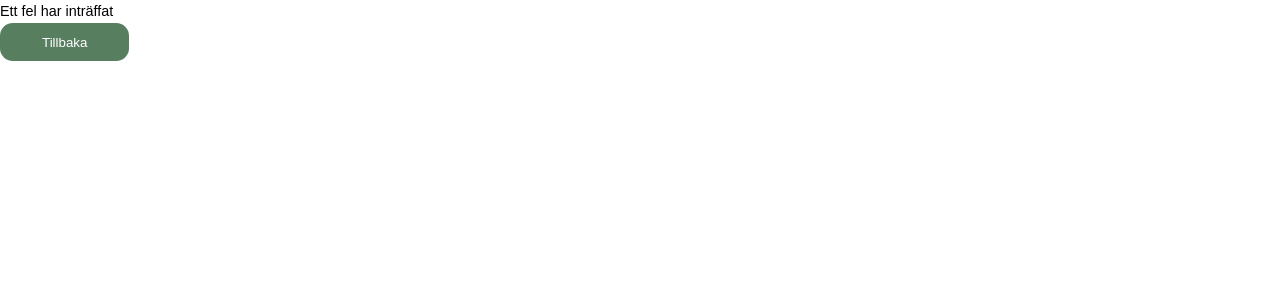
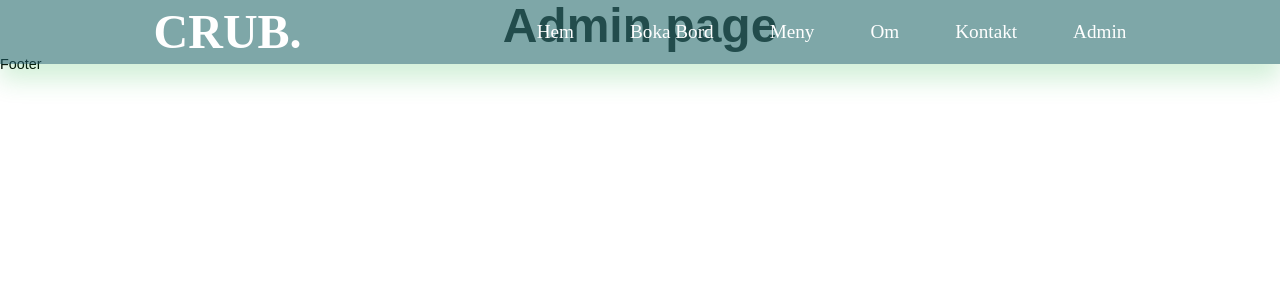
Before and after one commit to Sahra-Bile/CRUB-Restaurant-, a React (Create React App) app: page /admin in a window 1280 px wide. Shown: the top 300 px of the page. Built offline with nearby package versions, Linux system fonts and the light colour scheme; a web font is replaced by a local one.

Commit message:
start of admin page

```diff
--- /dev/null
+++ b/src/components/admin/admin.tsx
@@ -0,0 +1,6 @@
+export const Admin = () => {
+
+    return (
+        <h1>Admin page</h1>
+    );
+}
--- a/src/components/section/nav/data.ts
+++ b/src/components/section/nav/data.ts
@@ -4,5 +4,6 @@ export const data = [
   {id: 4, link: '/menu', title: 'Meny'},
   {id: 4, link: '#about', title: 'Om'},
   {id: 5, link: '/contact', title: 'Kontakt'},
+  {id: 6, link: '/admin', title: 'Admin'}
 
   ]
--- a/src/router.tsx
+++ b/src/router.tsx
@@ -1,5 +1,6 @@
 import { createBrowserRouter } from 'react-router-dom'
 import App from './App'
+import { Admin } from './components/admin/admin'
 import { Menu } from './components/menu/menu'
 import { Contact } from './components/section/contact/Contact'
 import { Home } from './components/section/home/Home'
@@ -23,6 +24,10 @@ export const router = createBrowserRouter([
       {
         path: '/menu',
         element: <Menu />
+      },
+      {
+        path: '/admin',
+        element: <Admin />
       }
     ],
   },
```
Also changed, not shown: src/components/admin/bookingDetails.tsx (added, +9 -0 lines), src/components/admin/removeButton.tsx (added, +8 -0 lines).
